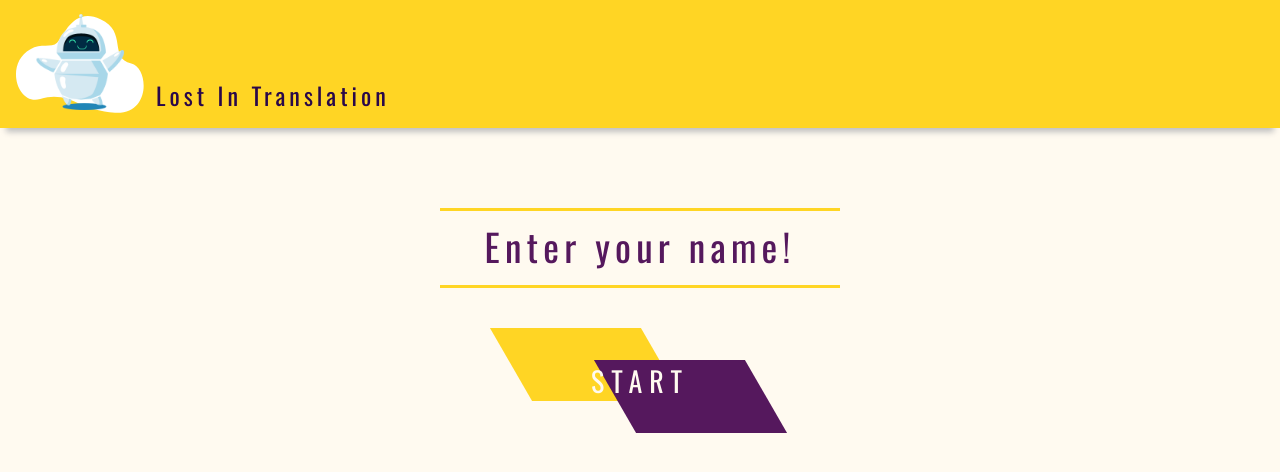
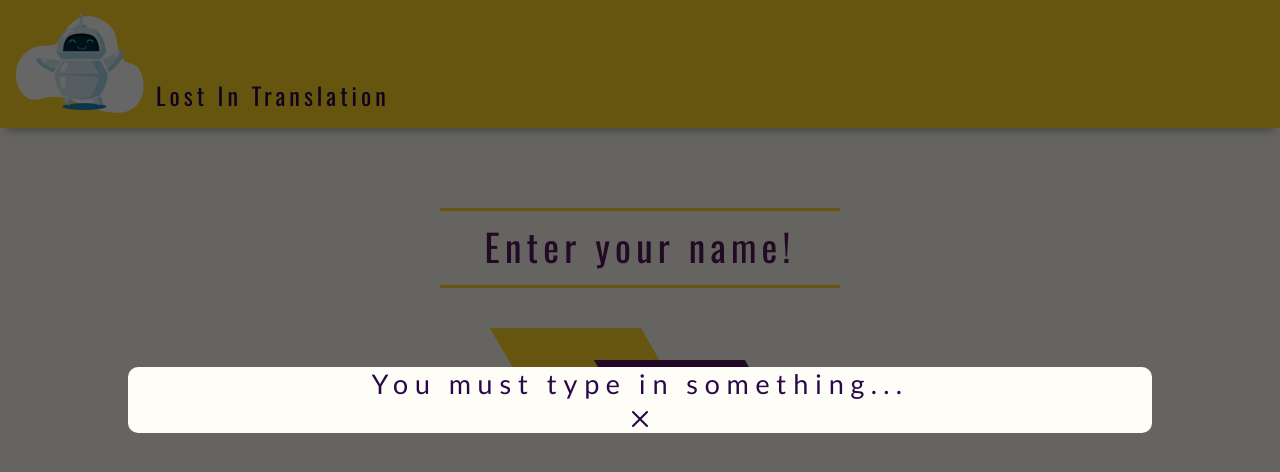
Before and after one commit to nightfrost/Lost-In-Translation, a React (Create React App) app: page / in a window 1280 px wide. Both pictures are taken after a click on the button "START". Shown: the top 472 px of the page. Built offline with nearby package versions, Linux system fonts and the light colour scheme.

Commit message:
feat: show modal for handling user input related alert messages

```diff
--- a/src/components/routes/Login.js
+++ b/src/components/routes/Login.js
@@ -1,10 +1,14 @@
 import { useHistory } from "react-router-dom";
 import { useState, useContext } from "react";
 import { LoginContext } from "../context/LoginContext";
+import Modal from "../shared/Modal";
 
 const Login = () => {
     const [name, setName] = useState(null);
     const [isUserLoggedIn, setIsUserLoggedIn] = useContext(LoginContext);
+
+    const [showModal, setShowModal] = useState(false);
+    const [modalMessage, setModalMessage] = useState(null);
 
     let history = useHistory();
 
@@ -14,12 +18,21 @@ const Login = () => {
 
     const handleLoginButton = () => {
         if (!name || name.trim().length === 0) {
-            alert("You must type in something...");
+            openModal("You must type in something...");
         } else {
             localStorage.setItem("user", JSON.stringify({ name: name }));
             setIsUserLoggedIn(!isUserLoggedIn);
             history.push("/translation");
         }
+    };
+
+    const openModal = (message) => {
+        setModalMessage(message);
+        setShowModal(!showModal);
+    };
+
+    const closeModal = () => {
+        setShowModal(!showModal);
     };
 
     return (
@@ -30,7 +43,7 @@ const Login = () => {
                 onChange={handleInputChange}
                 id="input-a"
             />
-            <label for="input-a"> Enter your name! </label>
+            <label htmlFor="input-a"> Enter your name! </label>
             <div className="container">
                 <button
                     className="btn"
@@ -40,6 +53,7 @@ const Login = () => {
                     START
                 </button>
             </div>
+            <Modal show={showModal} close={closeModal} message={modalMessage} />
         </div>
     );
 };
--- a/src/components/routes/Translation.js
+++ b/src/components/routes/Translation.js
@@ -1,10 +1,14 @@
 import { useState } from "react";
 import TranslationItem from "../shared/TranslationItem";
 import arrow from "../../assets/images/down-arrow.png";
+import Modal from "../shared/Modal";
 
 const Translation = () => {
     const [userInput, setUserInput] = useState(null);
     const [inputToBeTranslated, setInputToBeTranslated] = useState(null);
+
+    const [showModal, setShowModal] = useState(false);
+    const [modalMessage, setModalMessage] = useState(null);
 
     const handleInputChange = (event) => {
         setUserInput(event.target.value.toLowerCase());
@@ -12,9 +16,9 @@ const Translation = () => {
 
     const handleTranslateButtonClick = () => {
         if (!userInput || userInput.trim().length === 0) {
-            alert("You must type in something...");
+            openModal("You must type in something...");
         } else if (/[^\w\s]/.test(userInput)) {
-            alert("You entered invalid characters...");
+            openModal("You entered invalid characters...");
         } else {
             setInputToBeTranslated(userInput);
             updateLocalStorageTranslations();
@@ -43,6 +47,15 @@ const Translation = () => {
         );
     };
 
+    const openModal = (message) => {
+        setModalMessage(message);
+        setShowModal(!showModal);
+    };
+
+    const closeModal = () => {
+        setShowModal(!showModal);
+    };
+
     return (
         <div>
             <div className="translateWrapper">
@@ -63,6 +76,8 @@ const Translation = () => {
             {inputToBeTranslated && (
                 <TranslationItem inputToBeTranslated={inputToBeTranslated} />
             )}
+
+            <Modal show={showModal} close={closeModal} message={modalMessage} />
         </div>
     );
 };
--- /dev/null
+++ b/src/components/shared/Modal.js
@@ -0,0 +1,22 @@
+import exit from "../../assets/images/close.png";
+const Modal = ({ message, show, close }) => {
+    const showHide = show ? "modal displayBlock" : "modal displayNone";
+
+    return (
+        <div className={showHide}>
+            <section className="modalMain">
+                <div className="modalContent">
+                    <div className="modalMessage">{message}</div>
+                    <img
+                        className="modalBtn"
+                        src={exit}
+                        alt="close"
+                        onClick={close}
+                    ></img>
+                </div>
+            </section>
+        </div>
+    );
+};
+
+export default Modal;
--- a/src/style/main.css
+++ b/src/style/main.css
@@ -342,3 +342,53 @@ label {
     width: 32px;
     height: 32px;
 }
+
+/* modal */
+
+.modal {
+  position: fixed;
+  top: 0;
+  left: 0;
+  width:100%;
+  height: 100%;
+  background: rgba(0, 0, 0, 0.6);
+}
+
+.modalMain {
+  position: fixed;
+  background: var(--color-neutral-100);
+  width: 80%;
+  top:50%;
+  left:50%;
+  transform: translate(-50%,-50%);
+  border-radius: 10px;
+}
+
+.modalContent {
+  text-align: center;
+  color: var(--color-secundary-200) !important;
+  font-family: var(--ff-primary) !important;
+  letter-spacing: 0.25em !important;
+  font-size: 1.3em !important;
+}
+
+.modalBtn {
+  width: 16px;
+  height: 16px;
+}
+
+.modalBtn:hover {
+cursor: pointer;
+}
+
+.modalMessage {
+
+}
+
+.displayBlock {
+  display: block;
+}
+
+.displayNone {
+  display: none;
+}
```
Also changed, not shown: src/assets/images/close.png (added).
